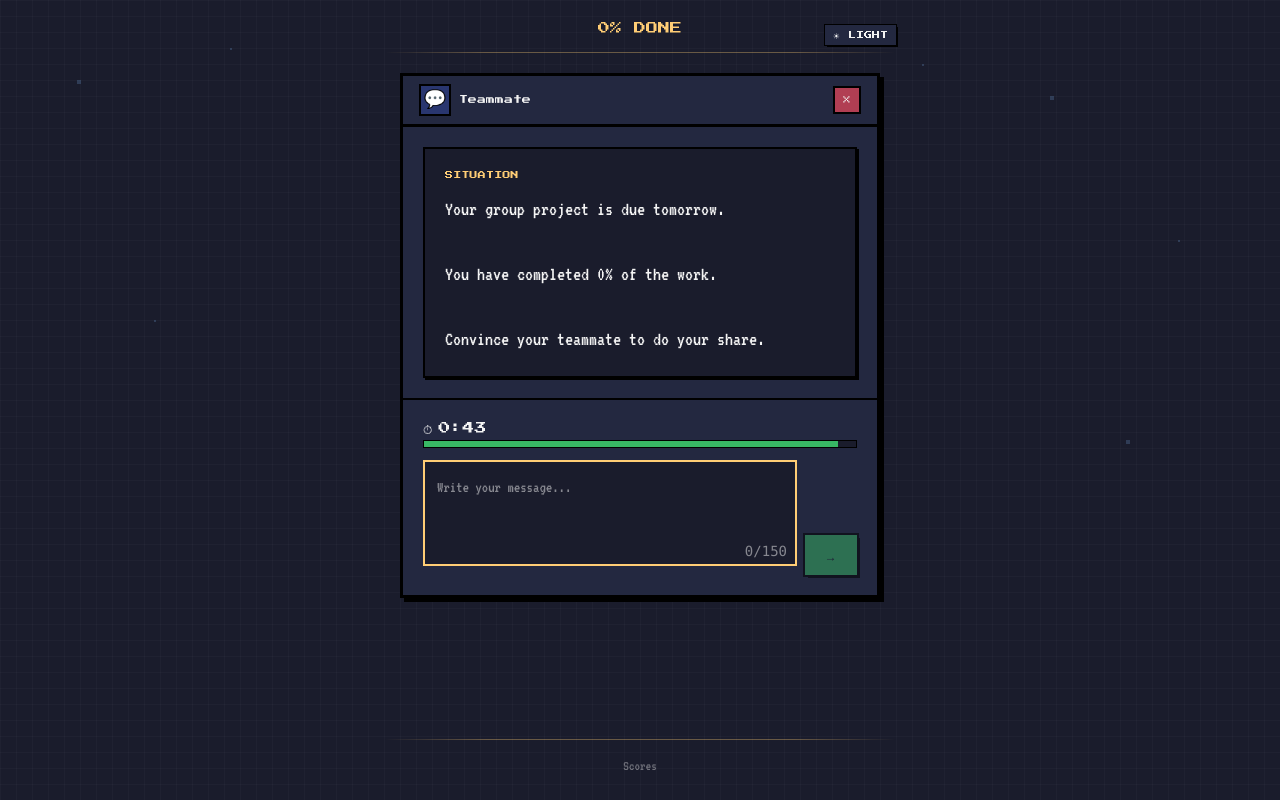
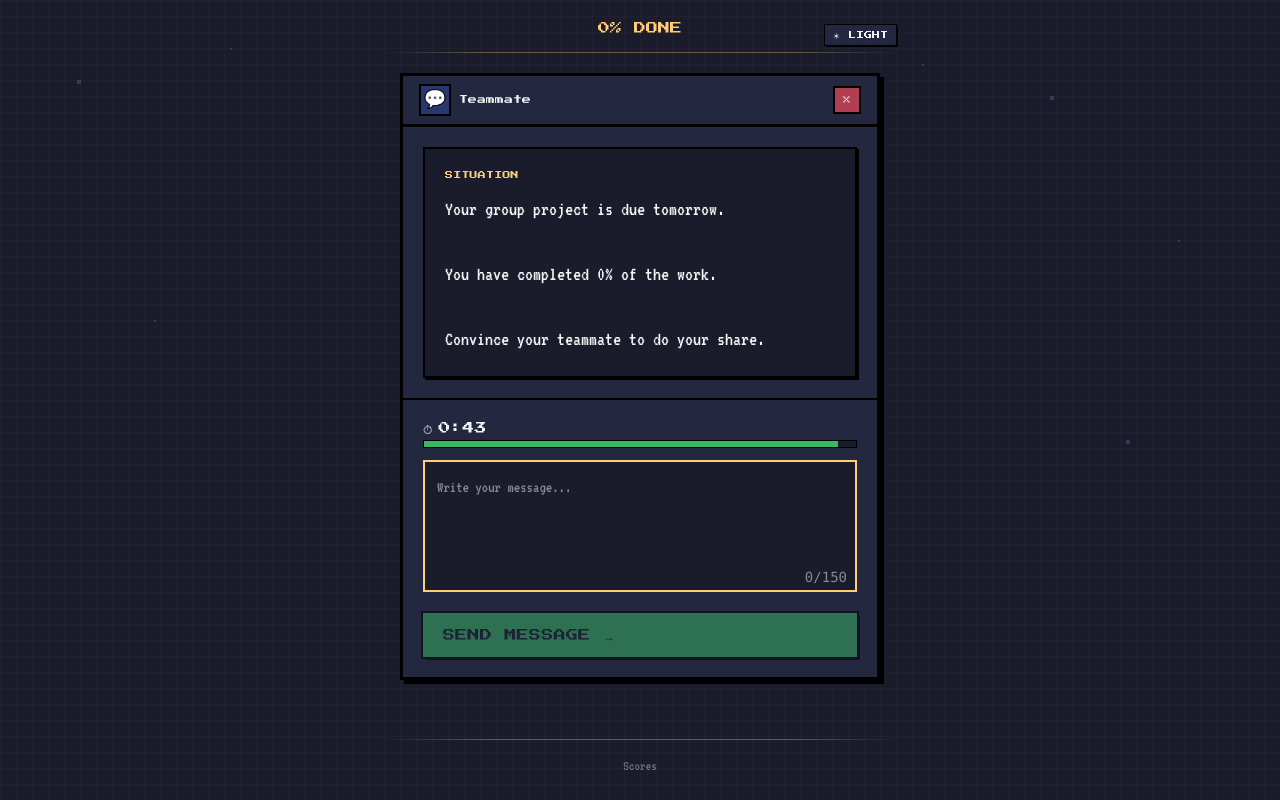
Before and after one commit to 86unj/zero-done, a Next.js app: page /play/quick in a window 1280 px wide. Both pictures are taken after a click on the button "START". Built offline with nearby package versions, Linux system fonts and the light colour scheme.

Commit message:
Refactor MessageForm component to enhance message input

```diff
--- a/src/components/game/MessageForm.tsx
+++ b/src/components/game/MessageForm.tsx
@@ -101,6 +101,40 @@ export function MessageForm({
     started,
   );
 
+  const textarea = (
+    <div className="relative">
+      <textarea
+        value={message}
+        onChange={(e) => setMessage(e.target.value.slice(0, 150))}
+        disabled={loading || expired}
+        placeholder="Write your message..."
+        rows={isQuick ? 4 : 3}
+        enterKeyHint="send"
+        autoComplete="off"
+        autoCorrect="on"
+        spellCheck
+        autoFocus
+        className={`game-input w-full text-base leading-relaxed p-3 pr-14 disabled:opacity-50 ${
+          isQuick ? "min-h-[6.5rem]" : "min-h-[5.5rem]"
+        }`}
+        maxLength={150}
+      />
+      <div className="absolute bottom-2.5 right-2.5 pointer-events-none">
+        <CharCounter current={message.length} />
+      </div>
+    </div>
+  );
+
+  const timer =
+    !loading && !expired ? (
+      <InputTimer
+        formatted={formatted}
+        isUrgent={isUrgent}
+        isCritical={isCritical}
+        progress={progress}
+      />
+    ) : null;
+
   const composer =
     timeUp && !message.trim() ? (
       <div className="space-y-3">
@@ -113,59 +147,73 @@ export function MessageForm({
       <PixelButton variant="cta" onClick={() => setStarted(true)} className="w-full">
         Start
       </PixelButton>
+    ) : isQuick ? (
+      <div className="space-y-3">
+        {timer}
+        {textarea}
+        <PixelButton
+          variant="cta"
+          onClick={submit}
+          disabled={loading || !message.trim() || expired}
+          className="hidden sm:flex w-full !py-3.5"
+        >
+          Send Message →
+        </PixelButton>
+        {error && <p className="text-pixel-red text-base">{error}</p>}
+      </div>
     ) : (
       <div className="space-y-3">
-        {!loading && !expired && (
-          <InputTimer
-            formatted={formatted}
-            isUrgent={isUrgent}
-            isCritical={isCritical}
-            progress={progress}
-          />
-        )}
+        {timer}
         <div className="flex gap-2 items-end">
-          <div className="relative flex-1">
-            <textarea
-              value={message}
-              onChange={(e) => setMessage(e.target.value.slice(0, 150))}
-              disabled={loading || expired}
-              placeholder="Write your message..."
-              rows={3}
-              enterKeyHint="send"
-              autoComplete="off"
-              autoCorrect="on"
-              spellCheck
-              autoFocus
-              className="game-input text-base leading-relaxed p-3 pr-14 min-h-[5.5rem] disabled:opacity-50"
-              maxLength={150}
-            />
-            <div className="absolute bottom-2.5 right-2.5 pointer-events-none">
-              <CharCounter current={message.length} />
-            </div>
-          </div>
+          <div className="flex-1">{textarea}</div>
           <PixelButton
             onClick={submit}
             disabled={loading || !message.trim() || expired}
             className="shrink-0 !px-3 !py-3 min-w-[3.25rem]"
             aria-label="Send message"
           >
-            {loading ? "…" : "→"}
+            →
           </PixelButton>
         </div>
+        {error && <p className="text-pixel-red text-base">{error}</p>}
+      </div>
+    );
+
+  const showMobileCta =
+    isQuick && started && !loading && !(timeUp && !message.trim());
+
+  return (
+    <>
       {loading && (
+        <div
+          className="fixed inset-0 z-50 flex items-center justify-center bg-[color:var(--pixel-bg)]/90 backdrop-blur-[2px]"
+          aria-busy="true"
+        >
           <p
-            className="text-center text-pixel-light/60 text-base animate-pulse"
+            className="text-center text-pixel-light/75 text-xl sm:text-2xl max-w-sm px-6 animate-pulse"
             aria-live="polite"
           >
             {LOADING_PHRASES[loadingPhraseIndex]}
           </p>
+        </div>
       )}
-        {error && <p className="text-pixel-red text-base">{error}</p>}
+
+      {showMobileCta && (
+        <div className="fixed bottom-0 inset-x-0 z-40 p-4 pt-3 pb-[max(1rem,env(safe-area-inset-bottom))] bg-[color:var(--pixel-bg)]/95 border-t-2 border-pixel-outline backdrop-blur-sm sm:hidden">
+          <div className="max-w-lg mx-auto">
+            <PixelButton
+              variant="cta"
+              onClick={submit}
+              disabled={!message.trim() || expired}
+              className="w-full !py-4"
+            >
+              Send Message →
+            </PixelButton>
           </div>
-    );
+        </div>
+      )}
 
-  return (
-    <div className="space-y-4">
+      <div className={`space-y-4 ${showMobileCta ? "pb-[5.5rem] sm:pb-0" : ""}`}>
         {!isQuick && personalityName && (
           <PersonalityBadge
             personalityId={personality}
@@ -188,5 +236,6 @@ export function MessageForm({
           composer={composer}
         />
       </div>
+    </>
   );
 }
```
Lines whose indentation alone changed are shown as unchanged.
